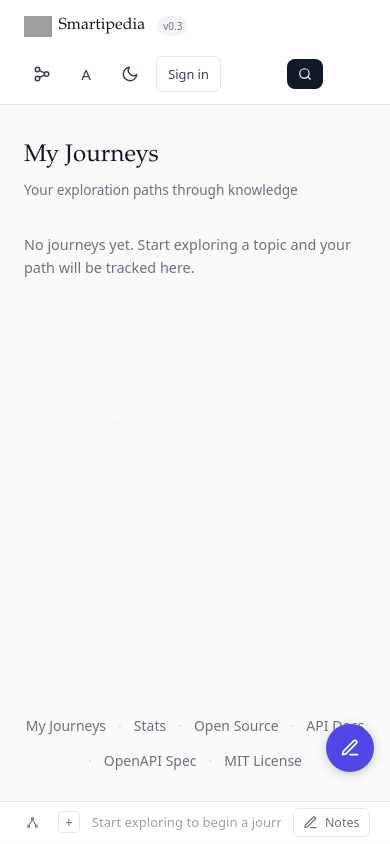
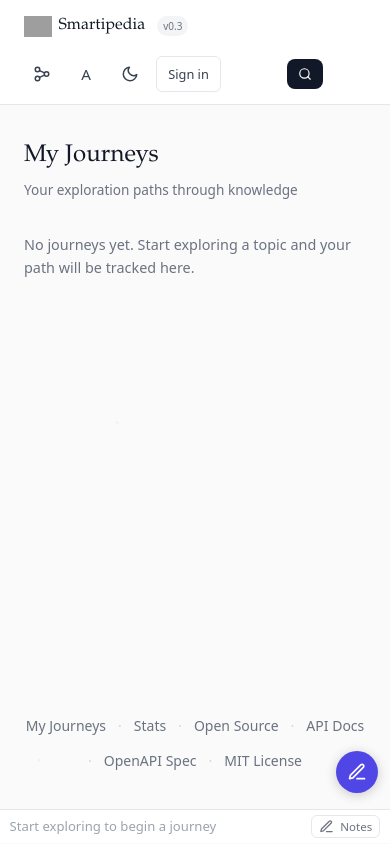
Before and after one commit to sksareen/smartipedia, a FastAPI app: page /journeys in a window 390 px wide. Run offline with FastAPI, Linux system fonts and the light colour scheme; parts of the project's set-up code (start-up, migrations or seed data) failed here and were passed over; some libraries are stand-ins or nearby versions; grey boxes are pictures that could not be loaded.

Commit message:
Mobile: compact collapsed bar, fix FAB position, fix swipe on notes panel
- Hide Journeys link and + button on mobile to free space
- Smaller collapsed bar padding/font on mobile
- FAB repositioned to not overlap breadcrumb
- Swipe listener on entire drawer (works in notes AND chat)
- Lower swipe threshold (50px) for easier triggering

Co-Authored-By: Claude Opus 4.6 (1M context) <noreply@anthropic.com>

```diff
--- a/static/css/style.css
+++ b/static/css/style.css
@@ -2511,11 +2511,11 @@ body { padding-bottom: 40px; }
 .mobile-drawer-fab {
     display: none;
     position: fixed;
-    bottom: 4.5rem;
-    right: 1rem;
-    z-index: 999;
-    width: 48px;
-    height: 48px;
+    bottom: 3.2rem;
+    right: 0.75rem;
+    z-index: 201;
+    width: 42px;
+    height: 42px;
     border-radius: 50%;
     background: var(--accent, #4f46e5);
     color: #fff;
@@ -2530,6 +2530,16 @@ body { padding-bottom: 40px; }
 
 @media (max-width: 768px) {
     .mobile-drawer-fab { display: flex; }
+    /* Compact the collapsed bar on mobile */
+    .notepad-collapsed-bar {
+        padding: 0.3rem 0.6rem;
+        gap: 0.4rem;
+        min-height: 34px;
+    }
+    .notepad-journeys-link { display: none; }
+    .notepad-new-journey-btn { display: none; }
+    .notepad-journey-trail { font-size: 0.72rem; gap: 0.25rem; }
+    .notepad-toggle-btn { padding: 0.2rem 0.45rem; font-size: 0.72rem; }
     .notepad-panel { height: 50vh; }
     .notepad-drawer.open .notepad-panel { max-height: 50vh; }
     .notepad-body { flex-direction: column; }
@@ -2541,7 +2551,6 @@ body { padding-bottom: 40px; }
     }
     .notepad-kbd { display: none; }
     .notepad-action-btn span { display: none; }
-    .notepad-journeys-link span { display: none; }
     .ai-chat-hint { display: none; }
     .ai-chat-header::after {
         content: 'Swipe right for notes';
--- a/static/js/smartipedia.js
+++ b/static/js/smartipedia.js
@@ -1381,21 +1381,22 @@
 
     // ---- Swipe left/right on drawer to toggle notes <-> chat (mobile) ----
     var touchStartX = 0, touchStartY = 0;
-    var panel = document.getElementById('notepad-panel');
-    var swipeTarget = panel || drawer;
 
-    swipeTarget.addEventListener('touchstart', function (e) {
+    // Listen on entire drawer so swipe works in notes, chat, and collapsed bar
+    drawer.addEventListener('touchstart', function (e) {
       var t = e.touches[0];
       touchStartX = t.clientX;
       touchStartY = t.clientY;
     }, { passive: true });
 
-    swipeTarget.addEventListener('touchend', function (e) {
+    drawer.addEventListener('touchend', function (e) {
+      // Only when panel is open
+      if (!drawer.classList.contains('open')) return;
       var t = e.changedTouches[0];
       var dx = t.clientX - touchStartX;
       var dy = t.clientY - touchStartY;
-      // Only trigger on horizontal swipes (dx > 60px, more horizontal than vertical)
-      if (Math.abs(dx) < 60 || Math.abs(dx) < Math.abs(dy)) return;
+      // Only trigger on horizontal swipes (dx > 50px, more horizontal than vertical)
+      if (Math.abs(dx) < 50 || Math.abs(dx) < Math.abs(dy) * 1.5) return;
       if (dx < 0) {
         // Swipe left → open chat
         if (!chatActive) showChat();
```
